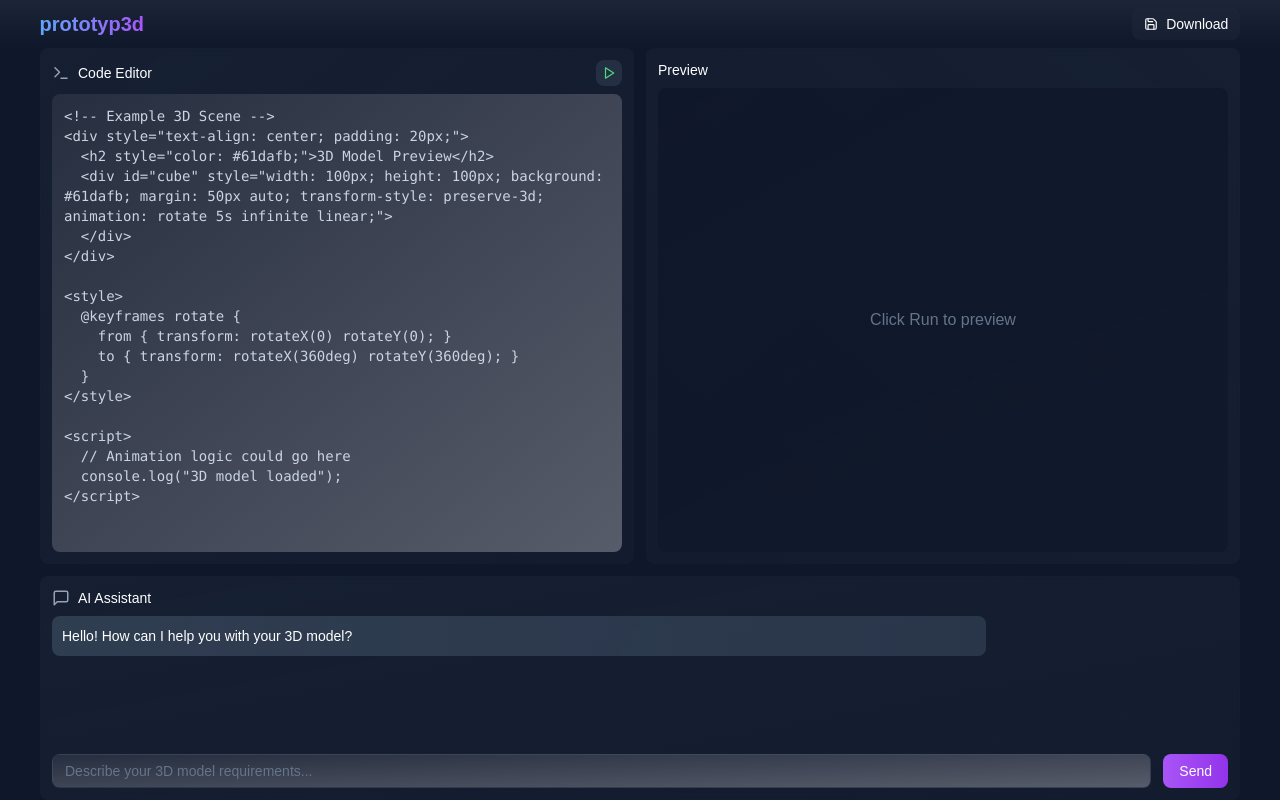
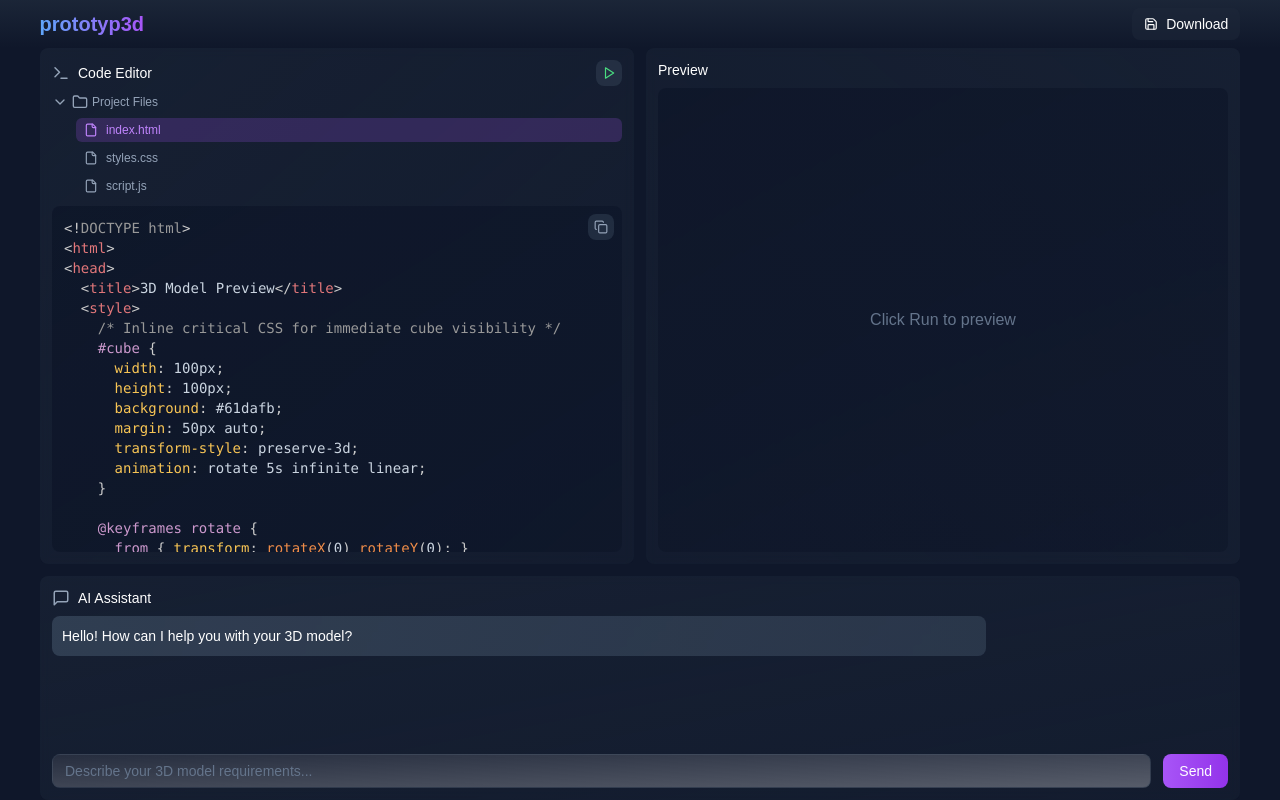
Before and after one commit to miyaliu627/prototyp3d, a Next.js app in the folder frontend/: page / in a window 1280 px wide. Built offline with nearby package versions, Linux system fonts and the light colour scheme.

Commit message:
fixed code editor syntax highlighting

```diff
--- /dev/null
+++ b/frontend/app/defaultFiles.js
@@ -0,0 +1,52 @@
+export const DEFAULT_FILES = {
+  'index.html': `<!DOCTYPE html>
+<html>
+<head>
+  <title>3D Model Preview</title>
+  <style>
+    /* Inline critical CSS for immediate cube visibility */
+    #cube {
+      width: 100px;
+      height: 100px;
+      background: #61dafb;
+      margin: 50px auto;
+      transform-style: preserve-3d;
+      animation: rotate 5s infinite linear;
+    }
+
+    @keyframes rotate {
+      from { transform: rotateX(0) rotateY(0); }
+      to { transform: rotateX(360deg) rotateY(360deg); }
+    }
+  </style>
+  <link rel="stylesheet" href="styles.css">
+</head>
+<body>
+  <div class="container">
+    <h2>3D Model Preview</h2>
+    <div id="cube"></div>
+  </div>
+  <script src="script.js"></script>
+</body>
+</html>`,
+  'styles.css': `.container {
+  text-align: center;
+  padding: 20px;
+}
+
+h2 {
+  color: #61dafb;
+  font-family: -apple-system, BlinkMacSystemFont, 'Segoe UI', Roboto, Oxygen, Ubuntu, Cantarell, 'Open Sans', 'Helvetica Neue', sans-serif;
+}`,
+  'script.js': `// Animation logic
+console.log("3D model loaded");
+
+// You can add more JavaScript functionality here
+document.addEventListener('DOMContentLoaded', () => {
+  // Initialize 3D scene
+  const cube = document.getElementById('cube');
+  if (cube) {
+    console.log('Cube initialized');
+  }
+});`
+};
--- a/frontend/app/page.js
+++ b/frontend/app/page.js
@@ -1,27 +1,15 @@
 'use client';
 import React, { useState, useRef, useEffect } from 'react';
-import { Terminal, MessageSquare, Play, Save } from 'lucide-react';
+import Header from '@/components/Header';
+import CodeEditor from '@/components/CodeEditor';
+import Preview from '@/components/Preview';
+import Chat from '@/components/Chat';
+import { DEFAULT_FILES } from './defaultFiles';
 
 export default function Home() {
-  const [codeContent, setCodeContent] = useState(`<!-- Example 3D Scene -->
-<div style="text-align: center; padding: 20px;">
-  <h2 style="color: #61dafb;">3D Model Preview</h2>
-  <div id="cube" style="width: 100px; height: 100px; background: #61dafb; margin: 50px auto; transform-style: preserve-3d; animation: rotate 5s infinite linear;">
-  </div>
-</div>
-
-<style>
-  @keyframes rotate {
-    from { transform: rotateX(0) rotateY(0); }
-    to { transform: rotateX(360deg) rotateY(360deg); }
-  }
-</style>
-
-<script>
-  // Animation logic could go here
-  console.log("3D model loaded");
-</script>`);
-
+  const [files, setFiles] = useState(DEFAULT_FILES);
+  const [currentFile, setCurrentFile] = useState('index.html');
+  const [isNavExpanded, setIsNavExpanded] = useState(true);
   const [chatMessages, setChatMessages] = useState([
     { role: 'assistant', content: 'Hello! How can I help you with your 3D model?' }
   ]);
@@ -36,11 +24,14 @@ export default function Home() {
   }, [chatMessages]);
 
   const handleDownload = () => {
-    const blob = new Blob([codeContent], { type: 'text/html' });
-    const url = window.URL.createObjectURL(blob);
+    const zip = new Blob(
+      [Object.entries(files).map(([name, content]) => `--- ${name} ---\n${content}`).join('\n\n')],
+      { type: 'text/plain' }
+    );
+    const url = window.URL.createObjectURL(zip);
     const a = document.createElement('a');
     a.href = url;
-    a.download = 'model-config.html';
+    a.download = 'project-files.txt';
     document.body.appendChild(a);
     a.click();
     document.body.removeChild(a);
@@ -59,129 +50,74 @@ export default function Home() {
       e.preventDefault();
       const start = e.target.selectionStart;
       const end = e.target.selectionEnd;
-      const spaces = '  '; // 2 spaces for indentation
-
-      // Insert spaces at cursor position
-      const newContent = codeContent.substring(0, start) + spaces + codeContent.substring(end);
-      setCodeContent(newContent);
-
-      // Move cursor after indentation
+      const spaces = '  ';
+      const newContent = files[currentFile].substring(0, start) + spaces + files[currentFile].substring(end);
+      setFiles({ ...files, [currentFile]: newContent });
       setTimeout(() => {
         e.target.selectionStart = e.target.selectionEnd = start + 2;
       }, 0);
     }
   };
 
+  const compileFiles = () => {
+    const cssBlob = new Blob([files['styles.css']], { type: 'text/css' });
+    const cssUrl = URL.createObjectURL(cssBlob);
+
+    const jsBlob = new Blob([files['script.js']], { type: 'text/javascript' });
+    const jsUrl = URL.createObjectURL(jsBlob);
+
+    const compiledHTML = files['index.html']
+      .replace('href="styles.css"', `href="${cssUrl}"`)
+      .replace('src="script.js"', `src="${jsUrl}"`);
+
+    return compiledHTML;
+  };
+
   const renderPreview = () => {
     if (previewRef.current) {
-      // Create a sandboxed iframe for preview
       const iframe = document.createElement('iframe');
       iframe.style.width = '100%';
       iframe.style.height = '100%';
       iframe.style.border = 'none';
       iframe.style.background = 'transparent';
 
-      // Clear previous content
       previewRef.current.innerHTML = '';
       previewRef.current.appendChild(iframe);
 
-      // Write new content to iframe
+      const compiledContent = compileFiles();
       iframe.contentDocument.open();
-      iframe.contentDocument.write(codeContent);
+      iframe.contentDocument.write(compiledContent);
       iframe.contentDocument.close();
     }
   };
 
   return (
     <div className="h-screen w-full bg-slate-900 flex flex-col">
-      <header className="bg-gradient-to-b from-slate-800/80 to-slate-900/0 p-2">
-        <div className="max-w-[95%] mx-auto flex justify-between items-center">
-          <div className="flex items-center space-x-4">
-            <h1 className="text-xl font-bold bg-gradient-to-r from-blue-400 to-purple-500 text-transparent bg-clip-text">
-              prototyp3d
-            </h1>
-          </div>
-          <button
-            onClick={handleDownload}
-            className="px-3 py-1.5 rounded-lg bg-slate-800/50 text-white hover:bg-slate-700/50 transition flex items-center gap-2 text-sm"
-          >
-            <Save size={14} />
-            Download
-          </button>
-        </div>
-      </header>
+      <Header onDownload={handleDownload} />
 
       <main className="flex-1 max-w-[95%] w-full mx-auto px-2 flex flex-col">
         <div className="flex-1 grid grid-cols-2 gap-3 h-[65vh]">
-          <div className="bg-gradient-to-br from-slate-800/50 to-slate-800/30 backdrop-blur-sm rounded-lg p-3 flex flex-col">
-            <div className="flex items-center justify-between mb-2">
-              <div className="flex items-center gap-2">
-                <Terminal size={18} className="text-slate-400" />
-                <h2 className="text-white font-medium text-sm">Code Editor</h2>
-              </div>
-              <button
-                onClick={renderPreview}
-                className="p-1.5 rounded-lg bg-slate-700/50 hover:bg-slate-600/50 transition"
-              >
-                <Play size={14} className="text-green-400" />
-              </button>
-            </div>
-            <textarea
-              value={codeContent}
-              onChange={(e) => setCodeContent(e.target.value)}
-              onKeyDown={handleKeyDown}
-              className="flex-1 bg-gradient-to-br from-slate-900/90 to-slate-900/70 rounded-lg p-3 font-mono text-sm text-slate-300 resize-none focus:outline-none focus:ring-1 focus:ring-purple-500/50"
-              spellCheck="false"
-            />
-          </div>
+          <CodeEditor
+            files={files}
+            currentFile={currentFile}
+            setCurrentFile={setCurrentFile}
+            setFiles={setFiles}
+            isNavExpanded={isNavExpanded}
+            setIsNavExpanded={setIsNavExpanded}
+            onRenderPreview={renderPreview}
+            handleKeyDown={handleKeyDown}
+          />
 
-          <div className="bg-gradient-to-bl from-slate-800/50 to-slate-800/30 backdrop-blur-sm rounded-lg p-3 flex flex-col">
-            <h2 className="text-white font-medium mb-2 text-sm">Preview</h2>
-            <div
-              ref={previewRef}
-              className="flex-1 bg-gradient-to-br from-slate-900/90 to-slate-900/70 rounded-lg"
-            >
-              <p className="text-slate-500 flex items-center justify-center h-full">Click Run to preview</p>
-            </div>
-          </div>
+          <Preview previewRef={previewRef} />
         </div>
 
-        <div className="mt-3 bg-gradient-to-br from-slate-800/50 to-slate-800/30 backdrop-blur-sm rounded-lg p-3 flex flex-col h-[28vh]">
-          <div className="flex items-center gap-2 mb-2">
-            <MessageSquare size={18} className="text-slate-400" />
-            <h2 className="text-white font-medium text-sm">AI Assistant</h2>
-          </div>
-          <div ref={chatContainerRef} className="flex-1 overflow-y-auto mb-3 space-y-3 pr-2">
-            {chatMessages.map((message, index) => (
-              <div
-                key={index}
-                className={`p-2.5 rounded-lg ${
-                  message.role === 'user'
-                    ? 'bg-gradient-to-r from-purple-500/90 to-purple-600/90 ml-auto max-w-[80%]'
-                    : 'bg-gradient-to-r from-slate-700/90 to-slate-700/70 max-w-[80%]'
-                }`}
-              >
-                <p className="text-white text-sm">{message.content}</p>
-              </div>
-            ))}
-          </div>
-          <div className="flex gap-3">
-            <input
-              type="text"
-              value={inputMessage}
-              onChange={(e) => setInputMessage(e.target.value)}
-              onKeyPress={(e) => e.key === 'Enter' && handleSendMessage()}
-              placeholder="Describe your 3D model requirements..."
-              className="flex-1 bg-gradient-to-br from-slate-900/90 to-slate-900/70 border border-slate-700/50 rounded-lg px-3 py-1.5 text-white text-sm placeholder-slate-500 focus:outline-none focus:ring-1 focus:ring-purple-500/50"
-            />
-            <button
-              onClick={handleSendMessage}
-              className="px-4 py-1.5 rounded-lg bg-gradient-to-r from-purple-500 to-purple-600 text-white hover:from-purple-600 hover:to-purple-700 transition text-sm"
-            >
-              Send
-            </button>
-          </div>
-        </div>
+        <Chat
+          chatMessages={chatMessages}
+          inputMessage={inputMessage}
+          setInputMessage={setInputMessage}
+          handleSendMessage={handleSendMessage}
+          chatContainerRef={chatContainerRef}
+        />
       </main>
     </div>
   );
--- a/frontend/components/CodeEditor.jsx
+++ b/frontend/components/CodeEditor.jsx
@@ -1,8 +1,25 @@
-// components/CodeEditor.jsx
 'use client';
-import React from 'react';
-import { Terminal, Play } from 'lucide-react';
+import React, { useEffect, useRef, useState } from 'react';
+import { Terminal, Play, Copy, CheckCheck } from 'lucide-react';
 import FileNavigation from './FileNavigation.jsx';
+import Prism from 'prismjs';
+import 'prismjs/themes/prism-tomorrow.css';
+import 'prismjs/components/prism-css';
+import 'prismjs/components/prism-javascript';
+
+const getLanguageFromFile = (filename) => {
+  const ext = filename.split('.').pop();
+  switch (ext) {
+    case 'html':
+      return 'html';
+    case 'css':
+      return 'css';
+    case 'js':
+      return 'javascript';
+    default:
+      return 'plaintext';
+  }
+};
 
 export default function CodeEditor({
   files,
@@ -14,6 +31,35 @@ export default function CodeEditor({
   onRenderPreview,
   handleKeyDown
 }) {
+  const [isCopied, setIsCopied] = useState(false);
+  const [highlightedContent, setHighlightedContent] = useState('');
+  const textareaRef = useRef(null);
+  const preRef = useRef(null);
+
+  useEffect(() => {
+    const language = getLanguageFromFile(currentFile);
+    const html = Prism.highlight(files[currentFile], Prism.languages[language], language);
+    setHighlightedContent(html);
+  }, [files, currentFile]);
+
+  const handleCopy = async () => {
+    try {
+      const textToCopy = files[currentFile];
+      await navigator.clipboard.writeText(textToCopy);
+      setIsCopied(true);
+      setTimeout(() => setIsCopied(false), 2000);
+    } catch (err) {
+      console.error('Failed to copy text:', err);
+    }
+  };
+
+  const handleScroll = () => {
+    if (textareaRef.current && preRef.current) {
+      preRef.current.scrollTop = textareaRef.current.scrollTop;
+      preRef.current.scrollLeft = textareaRef.current.scrollLeft;
+    }
+  };
+
   return (
     <div className="bg-gradient-to-br from-slate-800/50 to-slate-800/30 backdrop-blur-sm rounded-lg p-3 flex flex-col">
       <div className="flex items-center justify-between mb-2">
@@ -28,7 +74,6 @@ export default function CodeEditor({
           <Play size={14} className="text-green-400" />
         </button>
       </div>
-
       <FileNavigation
         files={files}
         currentFile={currentFile}
@@ -36,14 +81,35 @@ export default function CodeEditor({
         isNavExpanded={isNavExpanded}
         setIsNavExpanded={setIsNavExpanded}
       />
-
+      <div className="relative flex-1 overflow-hidden">
+        <button
+          onClick={handleCopy}
+          className="absolute top-2 right-2 p-1.5 rounded-lg bg-slate-700/50 hover:bg-slate-600/50 transition z-20"
+          title="Copy code"
+        >
+          {isCopied ? (
+            <CheckCheck size={14} className="text-green-400" />
+          ) : (
+            <Copy size={14} className="text-slate-400" />
+          )}
+        </button>
+        <div className="relative h-full">
           <textarea
+            ref={textareaRef}
             value={files[currentFile]}
             onChange={(e) => setFiles({ ...files, [currentFile]: e.target.value })}
             onKeyDown={handleKeyDown}
-        className="flex-1 bg-gradient-to-br from-slate-900/90 to-slate-900/70 rounded-lg p-3 font-mono text-sm text-slate-300 resize-none focus:outline-none focus:ring-1 focus:ring-purple-500/50"
+            onScroll={handleScroll}
+            className="absolute inset-0 w-full h-full bg-transparent font-mono text-sm text-transparent caret-white p-3 resize-none overflow-auto outline-none whitespace-pre-wrap"
             spellCheck="false"
           />
+          <pre
+            ref={preRef}
+            className="absolute inset-0 w-full h-full pointer-events-none bg-gradient-to-br from-slate-900/90 to-slate-900/80 rounded-lg p-3 font-mono text-sm text-slate-300 overflow-auto whitespace-pre-wrap"
+            dangerouslySetInnerHTML={{ __html: highlightedContent }}
+          />
+        </div>
+      </div>
     </div>
   );
 }
--- a/frontend/package.json
+++ b/frontend/package.json
@@ -11,6 +11,7 @@
   "dependencies": {
     "lucide-react": "^0.475.0",
     "next": "15.1.7",
+    "prismjs": "^1.29.0",
     "react": "^19.0.0",
     "react-dom": "^19.0.0"
   },
```
Also changed, not shown: 1 other file (tests, documents, lock files or other folders). Lines whose indentation alone changed are shown as unchanged.
